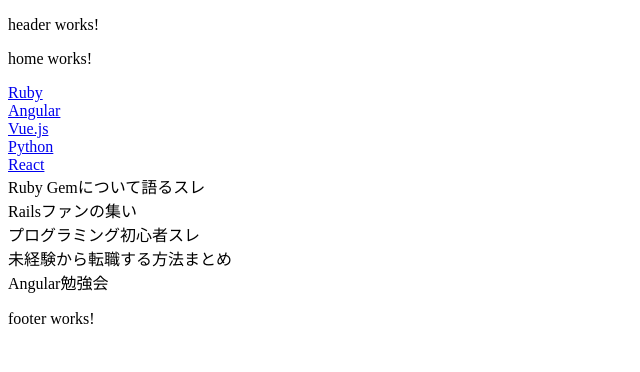
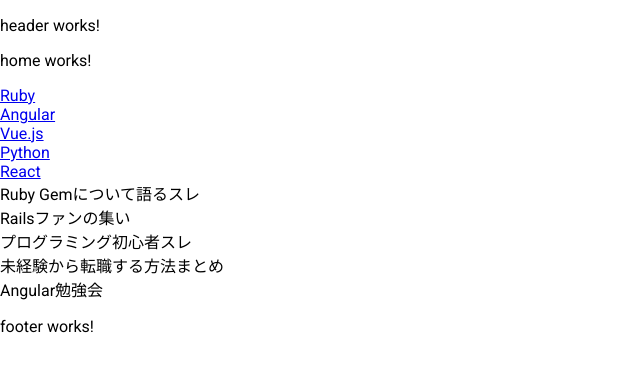
Before and after one commit to nsy13/bboard, an Angular app in the folder angular/: page / in a window 1280 px wide. Shown: the top 372 px of the page, without its empty margins (0-640 px from the left). Built offline with nearby package versions, Linux system fonts and the light colour scheme.

Commit message:
angular-materialインストール

```diff
--- a/angular/angular.json
+++ b/angular/angular.json
@@ -28,6 +28,7 @@
               "src/assets"
             ],
             "styles": [
+              "./node_modules/@angular/material/prebuilt-themes/deeppurple-amber.css",
               "src/styles.scss"
             ],
             "scripts": []
@@ -93,6 +94,7 @@
               "src/assets"
             ],
             "styles": [
+              "./node_modules/@angular/material/prebuilt-themes/deeppurple-amber.css",
               "src/styles.scss"
             ],
             "scripts": []
@@ -124,6 +126,7 @@
           }
         }
       }
-    }},
+    }
+  },
   "defaultProject": "angular"
 }
--- a/angular/package.json
+++ b/angular/package.json
@@ -12,13 +12,16 @@
   "private": true,
   "dependencies": {
     "@angular/animations": "~8.2.14",
+    "@angular/cdk": "~8.2.3",
     "@angular/common": "~8.2.14",
     "@angular/compiler": "~8.2.14",
     "@angular/core": "~8.2.14",
     "@angular/forms": "~8.2.14",
+    "@angular/material": "^8.2.3",
     "@angular/platform-browser": "~8.2.14",
     "@angular/platform-browser-dynamic": "~8.2.14",
     "@angular/router": "~8.2.14",
+    "hammerjs": "^2.0.8",
     "rxjs": "~6.4.0",
     "tslib": "^1.10.0",
     "zone.js": "~0.9.1"
--- a/angular/src/app/app.module.ts
+++ b/angular/src/app/app.module.ts
@@ -8,6 +8,7 @@
 import { FooterComponent } from './footer/footer.component';
 import { AppRoutingModule } from './app-routing.module';
 import { HomeComponent } from './home/home.component';
+import { BrowserAnimationsModule } from '@angular/platform-browser/animations';
 
 @NgModule({
   declarations: [
@@ -20,7 +21,8 @@
   ],
   imports: [
     BrowserModule,
-    AppRoutingModule
+    AppRoutingModule,
+    BrowserAnimationsModule
   ],
   providers: [],
   bootstrap: [AppComponent]
--- a/angular/src/index.html
+++ b/angular/src/index.html
@@ -6,6 +6,8 @@
   <base href="/">
   <meta name="viewport" content="width=device-width, initial-scale=1">
   <link rel="icon" type="image/x-icon" href="favicon.ico">
+  <link href="https://fonts.googleapis.com/css?family=Roboto:300,400,500&display=swap" rel="stylesheet">
+  <link href="https://fonts.googleapis.com/icon?family=Material+Icons" rel="stylesheet">
 </head>
 <body>
   <app-root></app-root>
--- a/angular/src/main.ts
+++ b/angular/src/main.ts
@@ -1,3 +1,4 @@
+import 'hammerjs';
 import { enableProdMode } from '@angular/core';
 import { platformBrowserDynamic } from '@angular/platform-browser-dynamic';
 
--- a/angular/src/styles.scss
+++ b/angular/src/styles.scss
@@ -1 +1,4 @@
 /* You can add global styles to this file, and also import other style files */
+
+html, body { height: 100%; }
+body { margin: 0; font-family: Roboto, "Helvetica Neue", sans-serif; }
```
Also changed, not shown: 1 other file (tests, documents, lock files or other folders).
